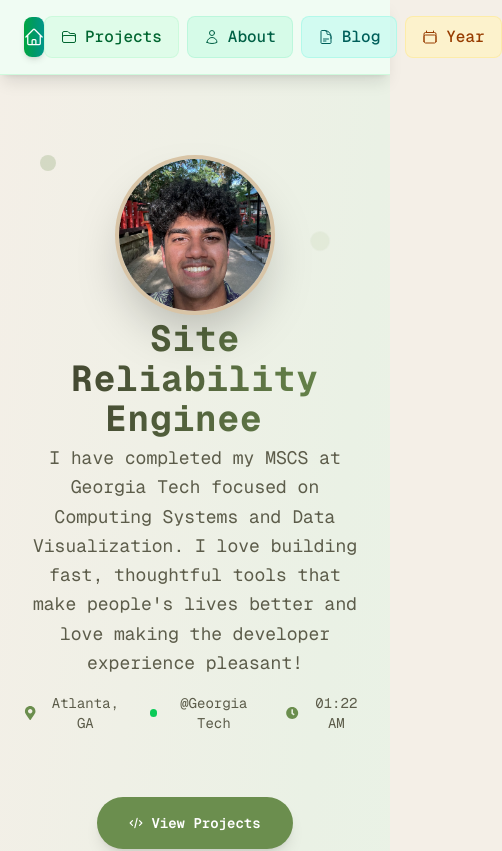
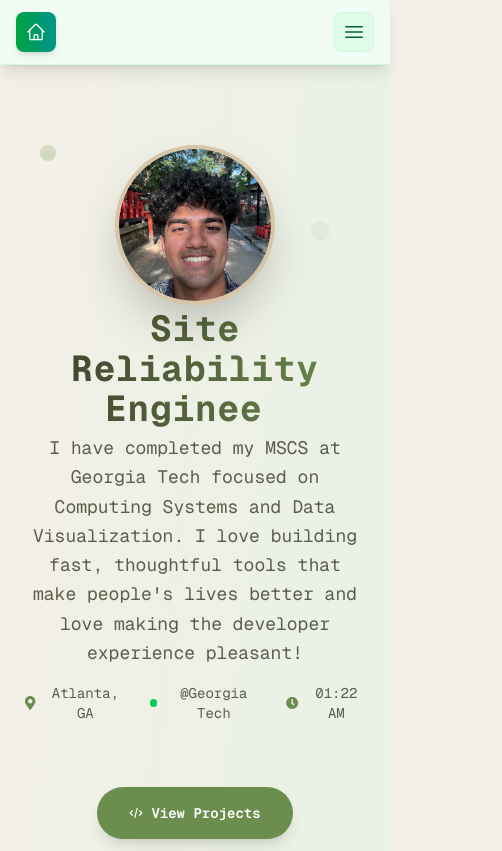
Before and after one commit to Abhi2668/lts_blogfolio, a Next.js app: page / in a window 390 px wide. Shown: the top 851 px of the page, 502 px wide, since content can reach past the window. Built offline with nearby package versions, Linux system fonts and the light colour scheme.

Commit message:
Fix for mobile

```diff
--- a/components/Header.tsx
+++ b/components/Header.tsx
@@ -1,10 +1,17 @@
+"use client";
+
 import Link from "next/link";
-import { HomeIcon, FolderIcon, UserIcon, DocumentTextIcon, CalendarIcon } from "@heroicons/react/24/outline";
+import { HomeIcon, FolderIcon, UserIcon, DocumentTextIcon, CalendarIcon, Bars3Icon, XMarkIcon } from "@heroicons/react/24/outline";
+import { useState } from "react";
 
 export default function Header() {
+  const [mobileMenuOpen, setMobileMenuOpen] = useState(false);
+
   return (
     <header className="sticky top-0 z-50 w-full bg-green-50/90 backdrop-blur-xl border-b border-green-200/60 dark:bg-green-950/90 dark:border-green-800/60 shadow-lg">
-      <nav className="max-w-6xl mx-auto px-6 py-4 flex justify-between items-center">
+      <nav className="max-w-6xl mx-auto px-4 sm:px-6 py-3 sm:py-4">
+        {/* Desktop Navigation */}
+        <div className="hidden md:flex justify-between items-center">
           <Link
             href="/"
             className="flex items-center justify-center w-10 h-10 rounded-lg bg-gradient-to-r from-green-600 via-emerald-600 to-teal-600 hover:from-green-500 hover:via-emerald-500 hover:to-teal-500 transition-all duration-300 shadow-md hover:shadow-lg transform hover:scale-105"
@@ -41,6 +48,67 @@ export default function Header() {
               Year
             </Link>
           </div>
+        </div>
+
+        {/* Mobile Navigation */}
+        <div className="md:hidden flex justify-between items-center">
+          <Link
+            href="/"
+            className="flex items-center justify-center w-10 h-10 rounded-lg bg-gradient-to-r from-green-600 via-emerald-600 to-teal-600 hover:from-green-500 hover:via-emerald-500 hover:to-teal-500 transition-all duration-300 shadow-md"
+          >
+            <HomeIcon className="w-5 h-5 text-white" />
+          </Link>
+
+          <button
+            onClick={() => setMobileMenuOpen(!mobileMenuOpen)}
+            className="flex items-center justify-center w-10 h-10 rounded-lg bg-green-100/80 text-green-800 dark:bg-green-900/80 dark:text-green-200 border border-green-200/50 dark:border-green-700/50"
+            aria-label="Toggle menu"
+          >
+            {mobileMenuOpen ? (
+              <XMarkIcon className="w-6 h-6" />
+            ) : (
+              <Bars3Icon className="w-6 h-6" />
+            )}
+          </button>
+        </div>
+
+        {/* Mobile Menu Dropdown */}
+        {mobileMenuOpen && (
+          <div className="md:hidden mt-4 pb-2 space-y-2 animate-in fade-in slide-in-from-top-5 duration-200">
+            <Link
+              href="/projects"
+              onClick={() => setMobileMenuOpen(false)}
+              className="flex items-center gap-3 px-4 py-3 rounded-lg bg-green-100/80 hover:bg-green-200 dark:bg-green-900/80 dark:hover:bg-green-800/50 text-green-800 dark:text-green-200 font-medium transition-all duration-200 border border-green-200/50 dark:border-green-700/50"
+            >
+              <FolderIcon className="w-5 h-5" />
+              Projects
+            </Link>
+            <Link
+              href="/about"
+              onClick={() => setMobileMenuOpen(false)}
+              className="flex items-center gap-3 px-4 py-3 rounded-lg bg-emerald-100/80 hover:bg-emerald-200 dark:bg-emerald-900/80 dark:hover:bg-emerald-800/50 text-emerald-800 dark:text-emerald-200 font-medium transition-all duration-200 border border-emerald-200/50 dark:border-emerald-700/50"
+            >
+              <UserIcon className="w-5 h-5" />
+              About
+            </Link>
+            <Link
+              href="/blog"
+              onClick={() => setMobileMenuOpen(false)}
+              className="flex items-center gap-3 px-4 py-3 rounded-lg bg-teal-100/80 hover:bg-teal-200 dark:bg-teal-900/80 dark:hover:bg-teal-800/50 text-teal-800 dark:text-teal-200 font-medium transition-all duration-200 border border-teal-200/50 dark:border-teal-700/50"
+            >
+              <DocumentTextIcon className="w-5 h-5" />
+              Blog
+            </Link>
+            <Link
+              href="/year"
+              onClick={() => setMobileMenuOpen(false)}
+              className="flex items-center gap-3 px-4 py-3 rounded-lg bg-amber-100/80 hover:bg-amber-200 dark:bg-amber-900/80 dark:hover:bg-amber-800/50 text-amber-800 dark:text-amber-200 font-medium transition-all duration-200 border border-amber-200/50 dark:border-amber-700/50"
+            >
+              <CalendarIcon className="w-5 h-5" />
+              Year
+            </Link>
+          </div>
+        )}
       </nav>
     </header>
   );
```
Lines whose indentation alone changed are shown as unchanged.
